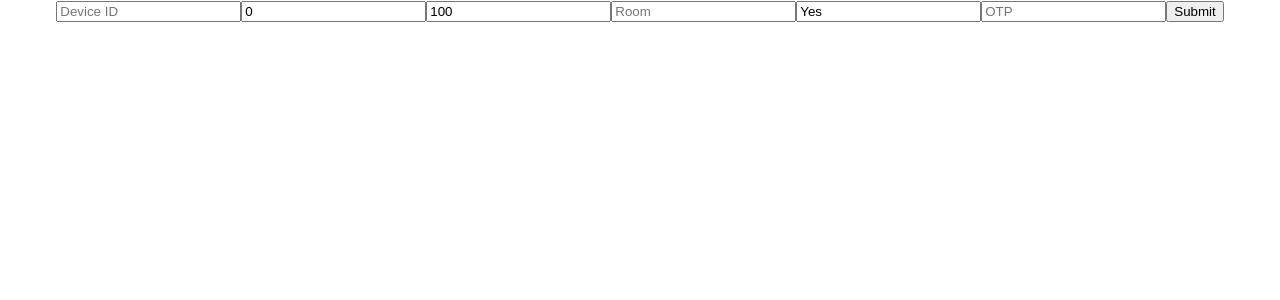
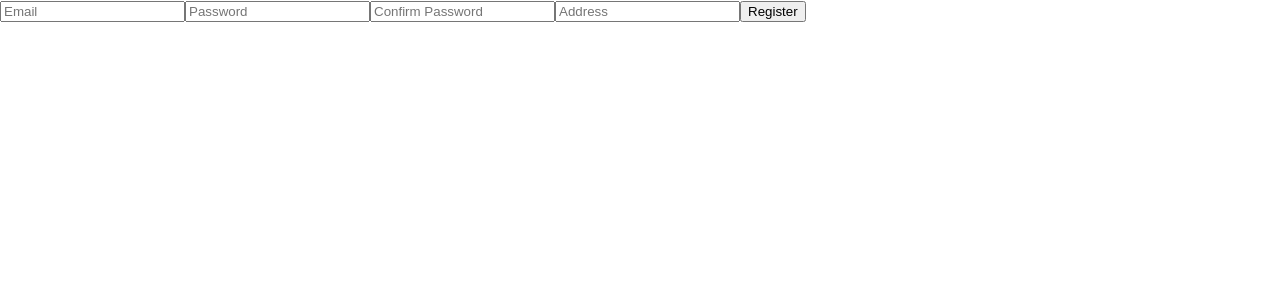
Before and after one commit to moalshak/Sobch, a React (Create React App) app in the folder web/frontend/: page / in a window 1280 px wide. Shown: the top 300 px of the page. Built offline with nearby package versions, Linux system fonts and the light colour scheme.

Commit message:
register front end

```diff
--- a/web/frontend/src/App.tsx
+++ b/web/frontend/src/App.tsx
@@ -1,8 +1,17 @@
 import {useState} from 'react';
 import './App.css';
 import axios from 'axios';
+import Register from './components/Register';
+
+export const BASE_URL = "http://localhost:8000"
+// export const BASE_URL = "http://192.168.2.23:8000"
 
 function App() {
+
+  return (
+    <Register/>
+  )
+
   const [deviceId, setDeviceId] = useState('');
   const [min, setMin] = useState(0);
   const [max, setMax] = useState(100);
--- /dev/null
+++ b/web/frontend/src/components/Register.tsx
@@ -0,0 +1,79 @@
+import { useState } from "react";
+import axios from 'axios';
+import {BASE_URL} from '../App';
+
+/***
+ * Register component
+ *
+ */
+function Register() {
+    const [email, setEmail] = useState('');
+    const [password, setPassword] = useState('');
+    const [confirmPassword, setConfirmPassword] = useState('');
+    const [address, setAddress] = useState('');
+
+    /***
+     * takes care of the register form
+     *  - if the passwords don't match, show an error
+     *  - if the passwords match, send the data to the server
+     */
+    async function doRegisterRequest( e : any) {
+        e.preventDefault();
+        // check if the passwords match
+        if (password !== confirmPassword) {
+            alert('Passwords do not match');
+            return;
+        }
+
+        try {
+            // send the data to the server
+            const res = await axios.post(`${BASE_URL}/register`, {
+                credentials: {
+                    email : email.trim(),
+                    password : password.trim()
+                },
+                address : address.trim()
+            });
+
+            // get data from the server response
+            const data = res.data;
+            if (data.error) {
+                // there was an error
+                if (data.message) {
+                    alert({message : data.message, error : data.error});
+                }
+                return;
+            }
+
+            // message show the message from the server
+            if (data.message) {
+                alert(data.message);
+            }
+
+            // set local storage with the token
+            const accessToken = res.data.accessToken;
+            localStorage.setItem('accessToken', accessToken);
+
+            // TODO: what to do here ?
+            window.location.href = '/';
+        } catch(error) {
+            alert(`Something went wrong : ${error}`);
+        }
+    }
+
+    return (
+        <div>
+            <form onSubmit={doRegisterRequest}>
+            <input type="text" value={email} onChange={(e) => setEmail(e.target.value) } placeholder="Email"/>
+            <input type="text" value={password} onChange={(e) => setPassword(e.target.value) } placeholder="Password"/>
+            <input type="text" value={confirmPassword} onChange={(e) => setConfirmPassword(e.target.value) } placeholder="Confirm Password"/>
+            <input type="text" value={address} onChange={(e) => setAddress(e.target.value) } placeholder="Address"/>
+            <button type="submit">Register</button>
+            </form>
+        </div>
+    );
+}
+
+
+
+export default Register;
```
Also changed, not shown: 1 other file (tests, documents, lock files or other folders).
